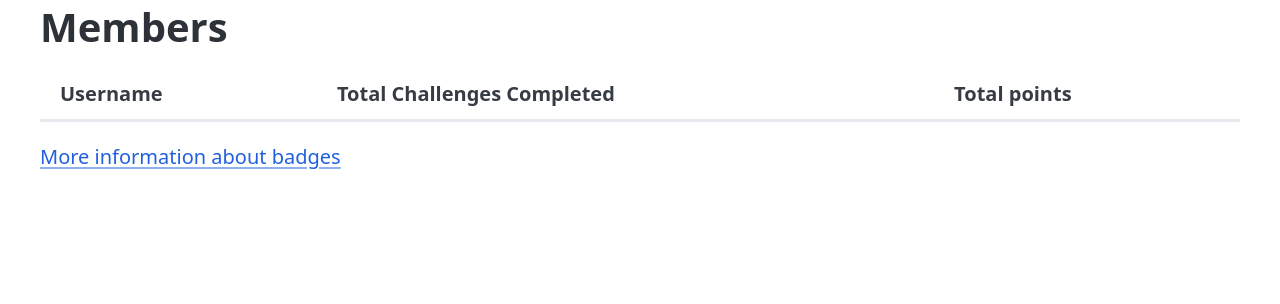
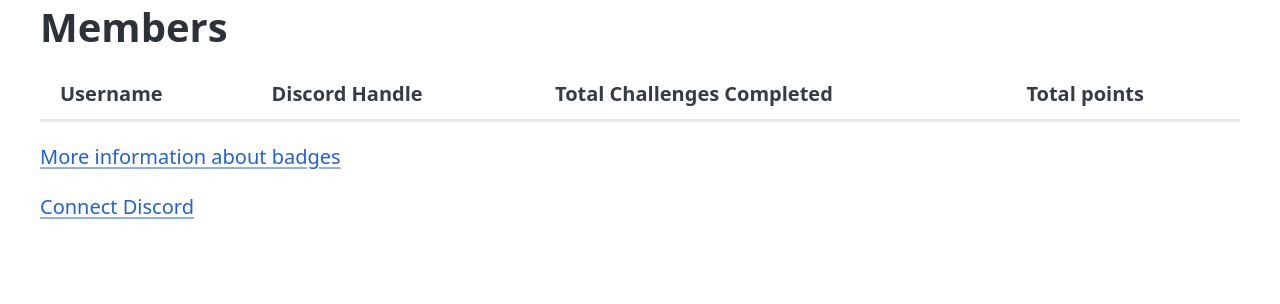
Before and after one commit to Blugold-Group/CTF_Scoreboard, a Flask app: page /users in a window 1280 px wide. Shown: the part 102-406 px from the top of the page. Run offline with Flask 3, Linux system fonts and the light colour scheme; lists and menus that the app fills with data are empty.

Commit message:
Manually merge Discord Integration commit
I messed up my branches :-1:

I really hate Git somtimes... (even though it was entirely my fault)

```diff
--- a/app.py
+++ b/app.py
@@ -5,7 +5,8 @@ import pyotp, os
 from werkzeug.security import generate_password_hash, check_password_hash
 from datetime import datetime, timedelta
 import markdown
-import logging # to log user logins
+import logging
+import requests
 from logging.handlers import RotatingFileHandler
 
 from config import *
@@ -105,6 +106,7 @@ def login():
             #    flash("Invalid 2FA code", "error")
 
             login_user(user)
+            session["user_id"] = user.id
 
             # log a login attempt with a different message depending on is_admin
             if current_user.is_admin:
@@ -363,6 +365,7 @@ def view_members():
     points = []
     total_user_challenges = []
     tags = []
+    discord_handles = []
 
     user_challenge_points = get_all_user_challenge_points()
 
@@ -377,7 +380,14 @@ def view_members():
         else:
             tags.append("")
 
-    return render_template('members.html', usernames=usernames, points=points, total_user_challenges=total_user_challenges, tags=tags)
+        discord_handle = query_db('SELECT discord_handle FROM users WHERE id = ?', [user_id], one=True)
+
+        if discord_handle and discord_handle[0]:
+            discord_handles.append(discord_handle[0])
+        else:
+            discord_handles.append("")
+
+    return render_template('members.html', usernames=usernames, points=points, total_user_challenges=total_user_challenges, tags=tags, discord_handles=discord_handles)
 
 @app.route('/admin_reset_password', methods=['GET', 'POST'])
 @login_required
@@ -440,5 +450,57 @@ def reset_password():
     # Render the reset password form (GET request)
     return render_template('reset_password.html')
 
+# callback route handles response from discord
+@app.route('/discord/callback')
+def discord_callback():
+    try:
+        code = request.args.get('code')
+        if not code:
+            return "Discord authorization failed: No code provided", 400
+
+        # Contructing data to send to discord to get a token
+        data = {
+            "client_id": DISCORD_CLIENT_ID,
+            "client_secret": os.environ.get("DISCORD_CLIENT_SECRET"),
+            "grant_type": "authorization_code",
+            "code": code,
+            "redirect_uri": DISCORD_REDIRECT_URI,
+        }
+        headers = {"Content-Type": "application/x-www-form-urlencoded"}
+        response = requests.post(f"{DISCORD_API_ENDPOINT}/oauth2/token", data=data, headers=headers)
+
+        if response.status_code != 200:
+            return f"Failed to retrieve access token: {response.text}", 400
+
+        token = response.json()["access_token"]
+
+        # Get user info
+        headers = {"Authorization": f"Bearer {token}"}
+        user_info = requests.get(f"{DISCORD_API_ENDPOINT}/users/@me", headers=headers).json()
+
+        discord_handle = user_info['username']
+        if user_info['discriminator'] != '0':
+            discord_handle = f"{user_info['username']}#{user_info['discriminator']}"
+        user_id = session.get("user_id")
+
+        query_db("UPDATE users SET discord_handle = ? WHERE id = ?", (discord_handle, user_id))
+
+        return redirect(url_for("dashboard"))
+    except Exception as e:
+        return f"An error occurred: {str(e)}", 500
+
+@app.route("/connect_discord")
+@login_required
+def connect_discord():
+    discord_auth_url = (
+        f"https://discord.com/oauth2/authorize"
+        f"?client_id={DISCORD_CLIENT_ID}"
+        f"&redirect_uri={DISCORD_REDIRECT_URI}"
+        f"&response_type=code"
+        f"&scope=identify"
+    )
+    print("Generated Discord oauth2 url:", discord_auth_url)
+    return redirect(discord_auth_url)
+
 if __name__ == "__main__":
     app.run(debug=False, host="0.0.0.0")
--- a/helpers.py
+++ b/helpers.py
@@ -15,7 +15,8 @@ def init_db():
             otp_secret TEXT NOT NULL,
             lock_permissions TEXT NOT NULL,
             is_admin INTEGER DEFAULT 0,
-            tags TEXT
+            tags TEXT,
+            discord_handle TEXT
         )
         ''')
 
--- a/templates/members.html
+++ b/templates/members.html
@@ -37,6 +37,7 @@
     <thead>
         <tr>
             <th onclick="sortTable(0)">Username</th>
+            <th>Discord Handle</th>
             <th onclick="sortTable(1)">Total Challenges Completed</th>
             <th onclick="sortTable(2)">Total points</th>
         </tr>
@@ -61,6 +62,7 @@
                         {% endfor %}
 
                     {% endif %}</td>
+                <td>{{ discord_handles[i] }}</td>
                 <td>{{ total_user_challenges[i] }}</td>
                 <td>{{ points[i] }}</td>
             </tr>
@@ -69,6 +71,8 @@
 </table>
 
 <p><a href="/about/badges">More information about badges</a></p>
+<a href="{{ url_for('connect_discord') }}" class="btn btn-primary">Connect Discord</a>
+
 
 <script>
     function sortTable(n) {
```
Also changed, not shown: config.py (+11 -1 lines), README.MD, 1 other file.
